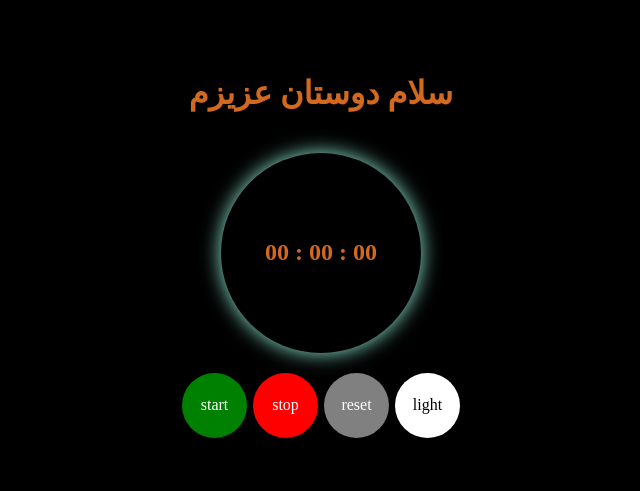
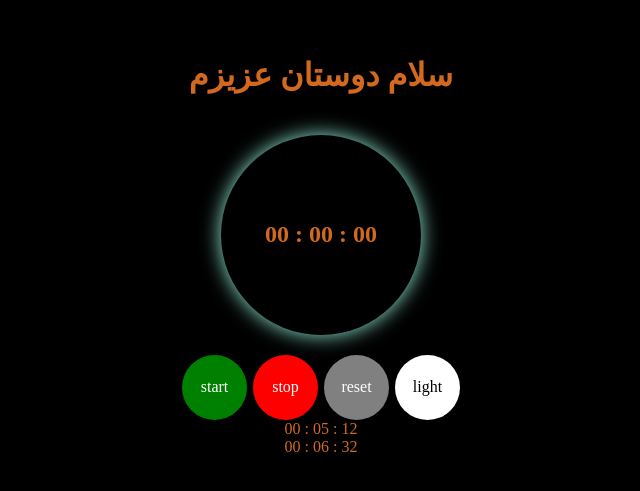
Before and after one commit to qasemB/create-react-miniproject1, a React (Create React App) app: page / in a window 1280 px wide. Shown: the part 155-646 px from the top of the page, without its empty margins (319-959 px from the left). Built offline with nearby package versions, Linux system fonts and the light colour scheme.

Commit message:
part #17

```diff
--- a/src/App.js
+++ b/src/App.js
@@ -4,10 +4,12 @@ import './style.css'
 
 import Hello from './Hello';
 import Timer from './Timer';
+import TimeList from './TimeList';
 
 const App = ()=>{
     const [title , setTitle] = useState("سلام دوستان عزیزم");
     const [isLight , setIsLight] = useState(false);
+    const [timeArr , setTimeArr] = useState(["00 : 05 : 12" , "00 : 06 : 32"]);
 
     useEffect(()=>{
         console.log("useEffect");
@@ -23,7 +25,11 @@ const App = ()=>{
     return (
         <div className="main" style={{background:isLight ? "white" : "black" }}>
             <Hello title={title}/>
-            <Timer isLight={isLight} handleSetIsLight={handleSetIsLight}/>
+            <Timer
+            timeArr ={timeArr}
+            setTimeArr ={setTimeArr}
+            isLight={isLight}
+            handleSetIsLight={handleSetIsLight}/>
         </div>
     )
 }
--- /dev/null
+++ b/src/Item.jsx
@@ -0,0 +1,7 @@
+const Item = (props)=>{
+    return(
+        <div>{props.children}</div>
+    )
+}
+
+export default Item;
--- /dev/null
+++ b/src/TimeList.jsx
@@ -0,0 +1,13 @@
+import Item from "./Item"
+
+const TimeList = (props)=>{
+    return (
+        <div className="main_time_list">
+            {props.children.map((c)=>(
+                <Item key={Math.random()}>{c}</Item>
+            ))}
+        </div>
+    )
+}
+
+export default TimeList;
--- a/src/Timer.js
+++ b/src/Timer.js
@@ -2,6 +2,7 @@ import React from 'react';
 import ReactDOM from 'react-dom';
 
 import './style.css'
+import TimeList from './TimeList';
 
 var interval;
 
@@ -57,13 +58,21 @@ class Timer extends React.Component{
     })
   }
 
+  handleSaveTime = ()=>{
+    let h = this.state.hour
+    let m = this.state.minute
+    let s = this.state.second
+    let newTime = `${h > 9 ? h : "0"+h} : ${m > 9 ? m : "0"+m} : ${s > 9 ? s : "0"+s}`
+    this.props.setTimeArr([...this.props.timeArr , newTime])
+  }
+
   render(){
     let h = this.state.hour
     let m = this.state.minute
     let s = this.state.second
     return(
       <>
-        <h2 className="timer">
+        <h2 className="timer" onClick={this.handleSaveTime}>
           {`${h > 9 ? h : "0"+h} : ${m > 9 ? m : "0"+m} : ${s > 9 ? s : "0"+s}`}
         </h2>
         <div className="button_box">
@@ -82,6 +91,9 @@ class Timer extends React.Component{
           </span>
 
         </div>
+        <TimeList>
+                {this.props.timeArr}
+        </TimeList>
       </>
     )
   }
--- a/src/style.css
+++ b/src/style.css
@@ -23,6 +23,12 @@ body{
     display: flex;
     background: black;
     color: chocolate;
+    transition: all 200ms ease;
+    cursor: pointer;
+}
+
+.timer:hover{
+    box-shadow: 0 0 8px rgb(146, 240, 216);
 }
 
 .button_box{
```
